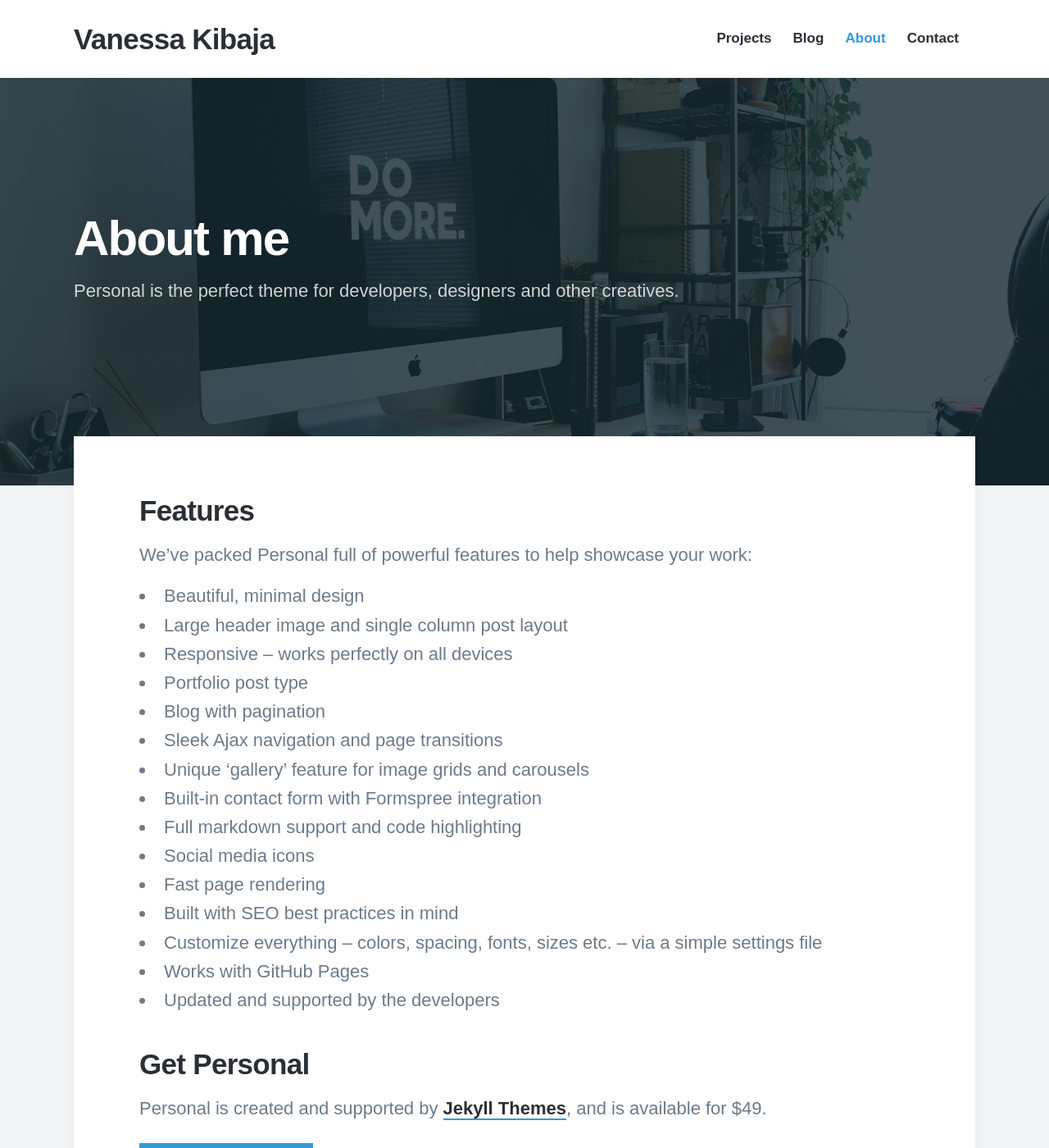
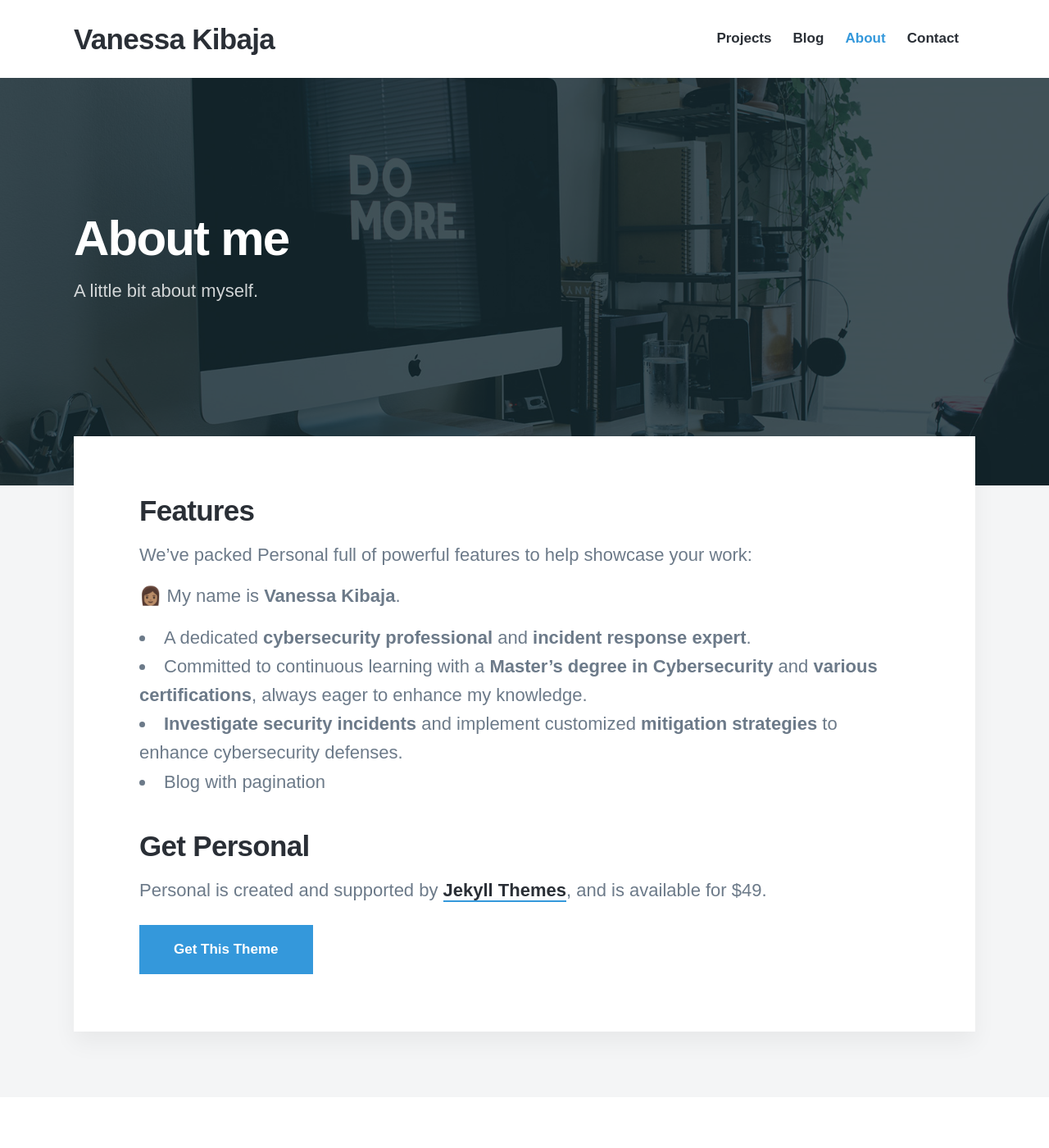
Before and after one commit to vkibaja/vkibaja.github.io, a Jekyll site: the page built from _pages/about.md, in a window 1280 px wide and 1400 px high. Shown: the whole window at 82% size. Built offline with Jekyll 4.4.1, drawn with Linux system fonts in a browser that asks for light colours; nearby versions of some CDN libraries; some web fonts are replaced.

Commit message:
Update about.md

```diff
--- a/_pages/about.md
+++ b/_pages/about.md
@@ -1,7 +1,7 @@
 ---
 title: About me
-subtitle: Personal is the perfect theme for developers, designers and other creatives.
-description: Personal is the perfect theme for developers, designers and other creatives.
+subtitle: A little bit about myself.
+description: A little bit about myself.
 featured_image: /images/demo/about.jpg
 ---
 
@@ -9,21 +9,11 @@
 
 We've packed Personal full of powerful features to help showcase your work:
 
-* Beautiful, minimal design
-* Large header image and single column post layout
-* Responsive – works perfectly on all devices
-* Portfolio post type
+👩🏽 My name is **Vanessa Kibaja**.
+* A dedicated **cybersecurity professional** and **incident response expert**.
+* Committed to continuous learning with a **Master's degree in Cybersecurity** and **various certifications**, always eager to enhance my knowledge.
+* **Investigate security incidents** and implement customized **mitigation strategies** to enhance cybersecurity defenses.
 * Blog with pagination
-* Sleek Ajax navigation and page transitions
-* Unique 'gallery' feature for image grids and carousels
-* Built-in contact form with Formspree integration
-* Full markdown support and code highlighting
-* Social media icons
-* Fast page rendering
-* Built with SEO best practices in mind
-* Customize everything – colors, spacing, fonts, sizes etc. – via a simple settings file
-* Works with GitHub Pages
-* Updated and supported by the developers
 
 ## Get Personal
 
```
